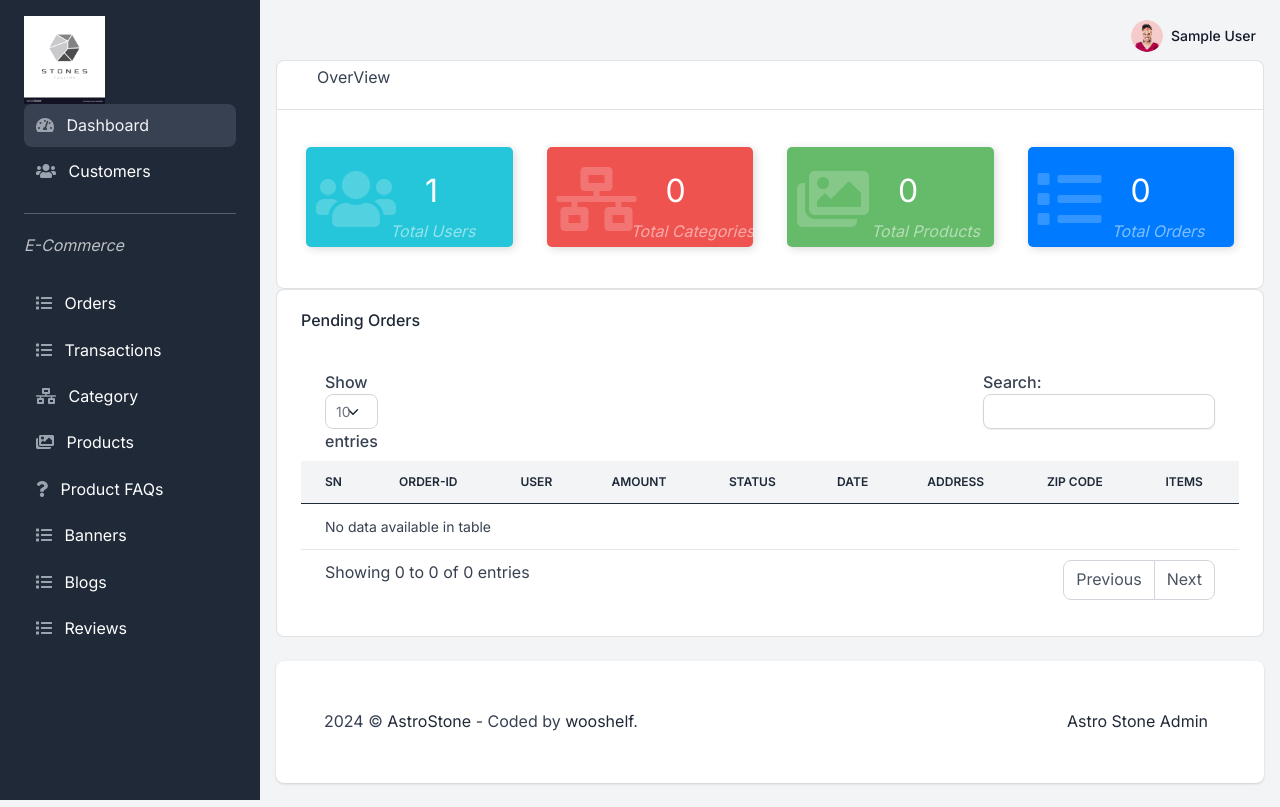
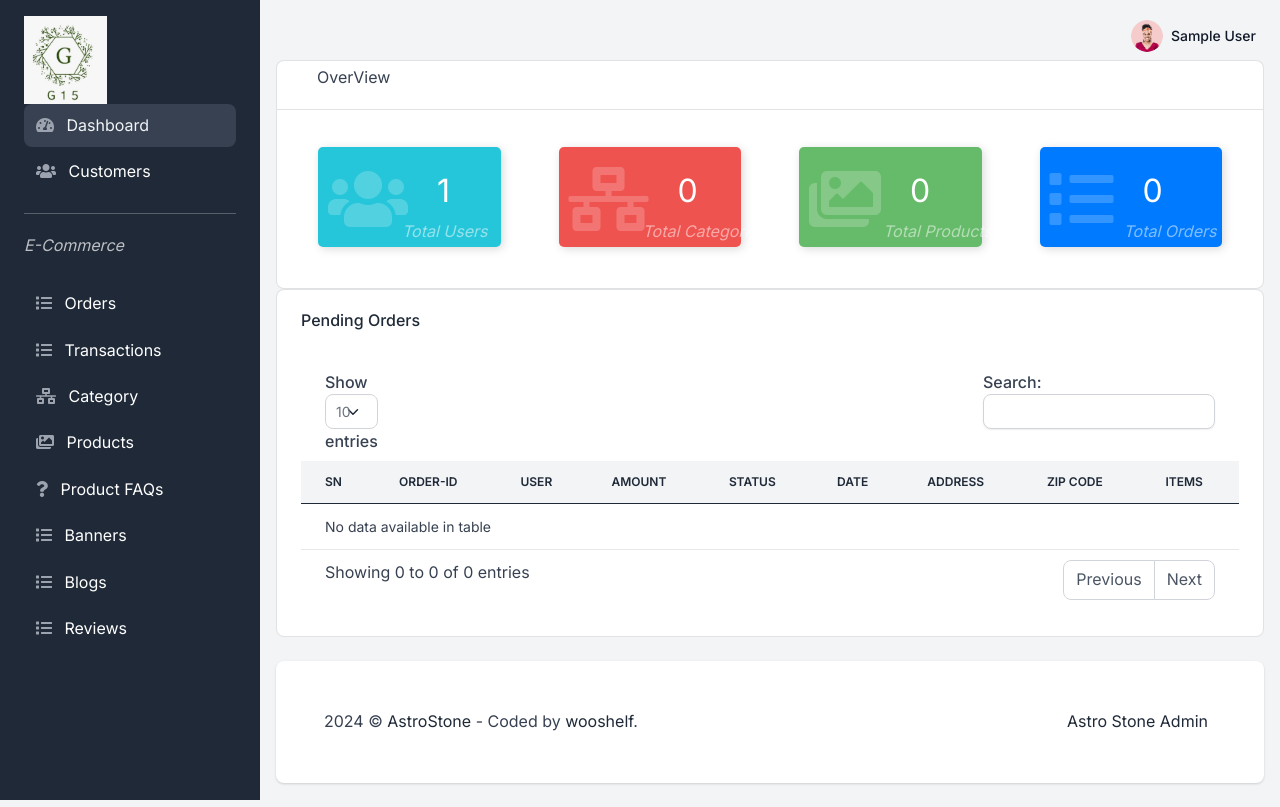
Before and after one commit to errajendra/e-commerce-backend, a Django app: page /user/dashbord/ in a window 1280 px wide. Run offline with Django 4.2, Linux system fonts and the light colour scheme; the visitor is signed in with stand-in values (Sample User, id 1); data comes from the database, SQL or seed files in the repository; data that the repository does not hold is empty; some libraries are stand-ins or nearby versions.

Commit message:
changes on dhashbord and template

```diff
--- a/ecommerce/views.py
+++ b/ecommerce/views.py
@@ -42,7 +42,7 @@ def update_category(request, pk):
 
 def list_categories(request):
     categories = Category.objects.all()
-    return render(request, 'ecommerce\category-list.html', {'categories': categories})
+    return render(request, 'ecommerce/category-list.html', {'categories': categories})
 
 
 def delete_category(request, pk):
@@ -83,7 +83,7 @@ def update_product(request, pk):
 
 def list_products(request):
     products = Product.objects.all()
-    return render(request, 'ecommerce\products-list.html', {'products': products})
+    return render(request, 'ecommerce/products-list.html', {'products': products})
 
 
 def delete_product(request, pk):
--- a/templates/includes/sidebar.html
+++ b/templates/includes/sidebar.html
@@ -12,7 +12,7 @@
 <nav id="sidebarMenu" class="sidebar d-lg-block bg-gray-800 text-white collapse" data-simplebar>
   <div class="sidebar-inner px-4 pt-3">
     <div>
-      <img src="/static/assets/img/stone-logo.jpg" class="image-md">
+      <img src="/static/assets/img/logo.jpg" class="image-md">
     </div>
 
     <ul class="nav flex-column pt-3 pt-md-0">
--- a/templates/user/index.html
+++ b/templates/user/index.html
@@ -75,7 +75,7 @@
 
         <div class="col row m-1 bg-gradient-lighter rounded p-1 pb-2">
 
-            {% comment %} <span class="text-primary col text-center align-self-center text-lg p-1"> <i class="fas fa-user"></i></span> {% endcomment %}
+            <a href="{% url "users" %}">
                 <div class="col p-1">
                     <div class="card-counter info">
                         <i class="fa fa-users"></i>
@@ -83,12 +83,13 @@
                         <span class="count-name">Total Users</span>
                     </div>
                 </div>
+            </a>
         </div>
 
 
         <div class="col row m-1 bg-gradient-lighter rounded p-1 pb-2">
             {% comment %} <span class="text-success col text-center align-self-center text-lg p-1"><i class="fas fa-calendar"></i> </span> {% endcomment %}
-
+            <a href="{% url "list_categories" %}">
                 <div class="col p-1">
                     <div class="card-counter danger">
                         <i class="fas fa-network-wired"></i>
@@ -97,11 +98,13 @@
                     </div>
 
                 </div>
+            </a>
         </div>
 
         <div class="col row m-1 bg-gradient-lighter rounded p-1 pb-2">
 
             {% comment %} <span class="text-danger fa-coins fa col text-center align-self-center text-lg p-1"></span> {% endcomment %}
+            <a href="{% url "list_products" %}">
                 <div class="col p-1">
                     <div class="card-counter success">
                         <i class="fas fa-images"></i>
@@ -110,12 +113,13 @@
                     </div>
 
                 </div>
+            </a>
         </div>
 
 
         <div class="col row m-1 bg-gradient-lighter rounded p-1 pb-2">
             {% comment %} <span class="text-danger fa fa-money-check-alt text-primary col text-center align-self-center text-lg p-1"></span> {% endcomment %}
-
+            <a href="{% url "orders" %}">
                 <div class="col p-1">
                     <div class="card-counter primary">
                         <i class="fas fa-list"></i>
@@ -125,6 +129,7 @@
                     </div>
 
                 </div>
+            </a>
         </div>
     </div>
 </div>
```
Also changed, not shown: static/assets/img/logo.jpg (added), user/signals.py (line endings or trailing spaces). Lines whose indentation alone changed are shown as unchanged.
